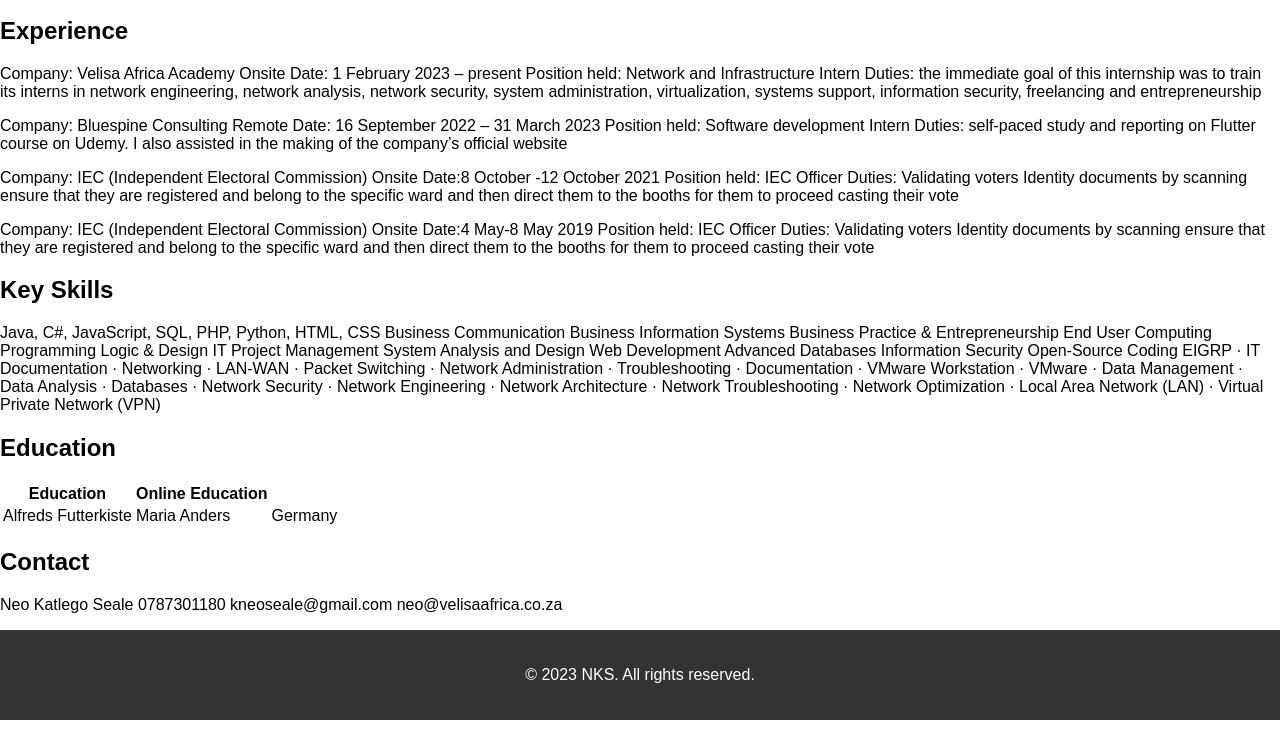
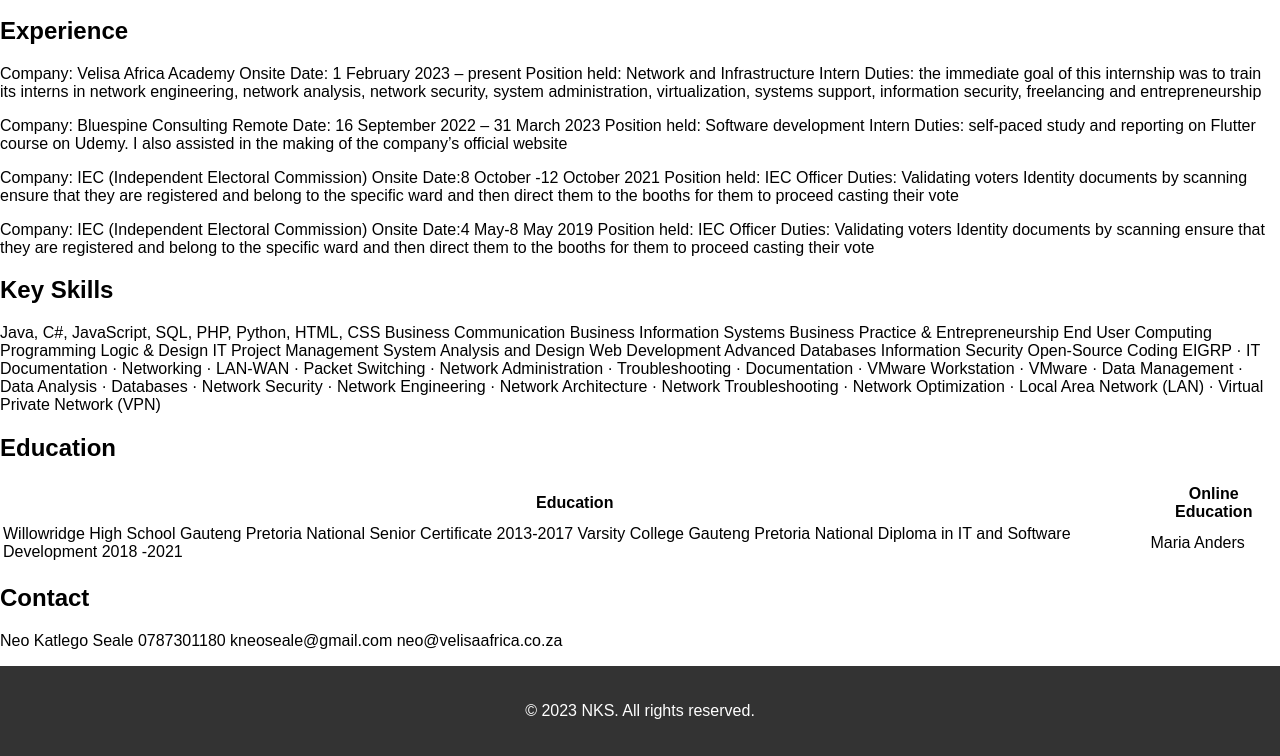
Before and after one commit to NeoSeale/cvsite.github.io, a plain HTML site: page index.html in a window 1280 px wide. Shown: the part 913-1669 px from the top of the page. Before the commit the page ends 1633 px from the top, so only its background shows below. Drawn offline with Linux system fonts and the light colour scheme.

Commit message:
Update index.html

```diff
--- a/index.html
+++ b/index.html
@@ -138,9 +138,18 @@ EIGRP · IT Documentation · Networking · LAN-WAN · Packet Switching · Networ
 
   </tr>
   <tr>
-    <td>Alfreds Futterkiste</td>
+    <td>Willowridge High School
+Gauteng Pretoria
+National Senior Certificate
+2013-2017
+
+Varsity College
+Gauteng Pretoria
+National Diploma in IT and Software Development
+2018 -2021
+</td>
     <td>Maria Anders</td>
-    <td>Germany</td>
+
   </tr>
 
 </table>
```
